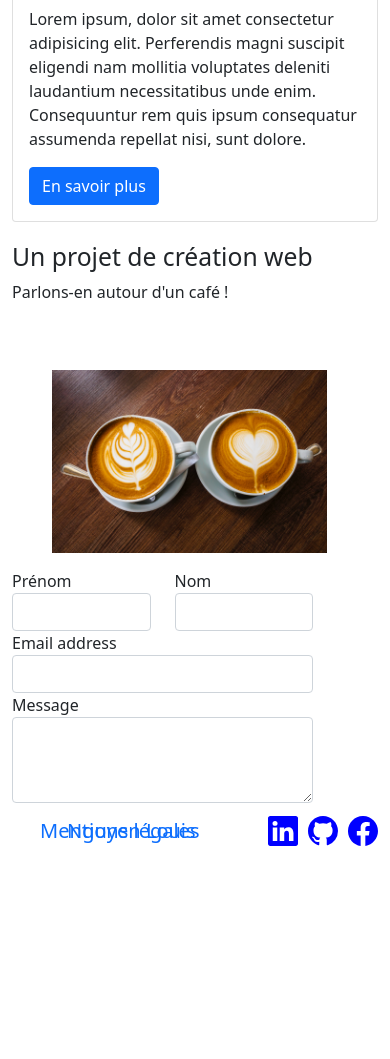
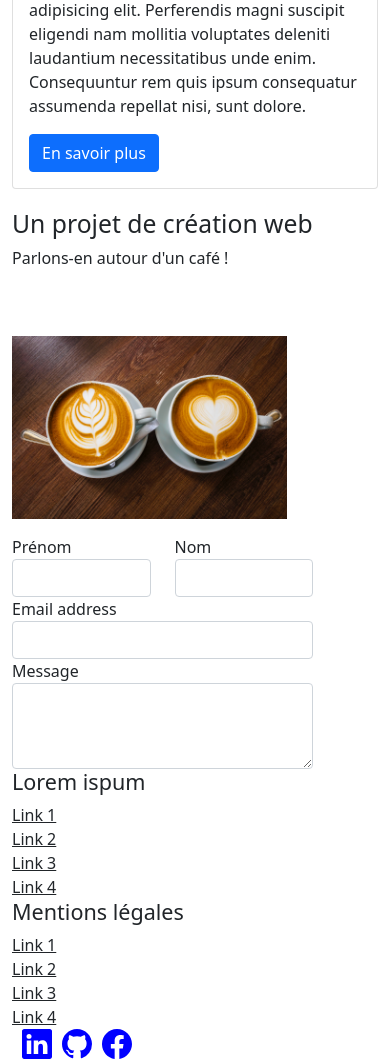
Before and after one commit to Azlou77/boostrap-project, a PHP site: page /project/index.html in a window 390 px wide. Shown: the part 3447-4506 px from the top of the page. Before the commit the page ends 4293 px from the top, so only its background shows below. Run offline with PHP 8.4, Linux system fonts and the light colour scheme.

Commit message:
updates footer and responsive navbar

```diff
--- a/project/css/style.css
+++ b/project/css/style.css
@@ -1,13 +1,22 @@
 /*general*/
-.container{
-    padding-left: 0;
+
+/* navbar */
+a.navbar-brand{
+    display: flex;
+    align-items: center;
+    flex-wrap: inherit;
+    justify-content: space-beetween;
+    margin-left: 8.5%;
+    padding-left: calc(var(--bs-gutter-x) * .5);
 }
-/* navbar */
-.navbar-brand{
-    padding-left: 2.75em;
+
+ul.navbar-nav{
+    margin-left: 8.5%;
 }
-ul.navbar-nav{
-    padding-left: 8.5% !important;
+.navbar-expand-md .navbar-collapse{
+    justify-content: flex-end;
+    margin-right: 20px;
+    margin-left:  14px;
 }
 
 /*section presenation*/
@@ -32,8 +41,7 @@
         margin-top: 50px;
     }
     .col-6.side-picture{
-        width: 92%;
-        margin-left: auto;
+        width: 100%
     }
 
 }
@@ -49,15 +57,25 @@
 
 }
 /*contact section*/
-@media (max-width: 768px) {
-    figure.col-10{
-        margin-left: revert;
-    }
 
-}
 
 
 /*footer*/
 footer svg{
     margin-left: 10px;
 }
+@media (max-width: 768px) {
+    footer .col-4{
+        display: flex;
+        justify-content: center;
+        margin-top: 20px;
+        margin-bottom: 20px;
+    }
+    footer svg{
+        width: 30px;
+    }
+    .align-items-center{
+        width: auto !important;
+
+}
+}
--- a/project/index.html
+++ b/project/index.html
@@ -66,7 +66,7 @@
 
             <div class="col-6 ">
                 <!--side image-->
-                <img src="img/profil.png" class="offset-1" alt="profil image">
+                <img src="img/profil.png"  alt="profil image">
             </div>
         </div>
     </section>
@@ -189,7 +189,7 @@
             </div>
             <div class="col-12 col-md-12 col-lg-8 mt-0">
                 <!--side picture-->
-                <figure class="col col-md-8 col-lg-6 offset-1 offset-lg-4">
+                <figure class="col col-md-8 col-lg-6  offset-lg-4">
                     <img src="img/code.jpg" class="img-fluid" alt="code">
                     <figcaption class="text-center"></figcaption>
                 </figure>
@@ -419,22 +419,49 @@
     <!--footer-->
     <footer class="container">
         <!--menu-->
-            <div class="row d-flex">
-                <!--brand logo-->
-                <div class="col-4">
-                    <nav class="navbar navbar-expand">
-                        <a class="navbar-brand" href="...">Nguyen Louis</a>
-                    </nav>
+            <section class="row footer">
+                <!--Lorem ipsum-->
+                <div class="col-lg-4">
+                    <h3 class="fs-4">Lorem ispum</h3>
+                    <ul class="list-unstyled mb-0">
+                        <li>
+                          <a href="#!" class="text-body">Link 1</a>
+                        </li>
+                        <li>
+                          <a href="#!" class="text-body">Link 2</a>
+                        </li>
+                        <li>
+                          <a href="#!" class="text-body">Link 3</a>
+                        </li>
+                        <li>
+                          <a href="#!" class="text-body">Link 4</a>
+                        </li>
+                      </ul>
                 </div>
+                <!--Grid column-->
                 <!--legal mentions-->
-                <div class="col-3">
-                    <nav class="navbar navbar-expand d-flex justify-content-end">
-                        <a class="navbar-brand" href="...">Mentions légales</a>
-                    </nav>
+                <div class="col-lg-4">
+                    <h3 class="fs-4">Mentions légales</h3>
+                    <ul class="list-unstyled mb-0">
+                        <li>
+                          <a href="#!" class="text-body">Link 1</a>
+                        </li>
+                        <li>
+                          <a href="#!" class="text-body">Link 2</a>
+                        </li>
+                        <li>
+                          <a href="#!" class="text-body">Link 3</a>
+                        </li>
+                        <li>
+                          <a href="#!" class="text-body">Link 4</a>
+                        </li>
+                      </ul>
                     </div>
+                    <!--Grid column-->
                 <!--social media-->
+                <div class="col-lg-4" id="social-media">
+                    <div class="col-5 d-flex align-items-center">
                         <!--svg logo linkedin-->
-                <span class="col-5 d-flex justify-content-end align-items-center">
                         <svg xmlns="http://www.w3.org/2000/svg" width="30" height="30" fill="currentColor" class="bi bi-linkedin" viewBox="0 0 16 16">
                             <path d="M0 1.146C0 .513.526 0 1.175 0h13.65C15.474 0 16 .513 16 1.146v13.708c0 .633-.526 1.146-1.175 1.146H1.175C.526 16 0 15.487 0 14.854V1.146zm4.943 12.248V6.169H2.542v7.225h2.401m-1.2-8.212c.837 0 1.358-.554 1.358-1.248-.015-.709-.52-1.248-1.342-1.248-.822 0-1.359.54-1.359 1.248 0 .694.521 1.248 1.327 1.248h.016zm4.908 8.212V9.359c0-.216.016-.432.08-.586.173-.431.568-.878 1.232-.878.869 0 1.216.662 1.216 1.634v3.865h2.401V9.25c0-2.22-1.184-3.252-2.764-3.252-1.274 0-1.845.7-2.165 1.193v.025h-.016a5.54 5.54 0 0 1 .016-.025V6.169h-2.4c.03.678 0 7.225 0 7.225h2.4"/>
                         </svg>
@@ -450,11 +477,10 @@
                             <path
                                 d="M16 8.049c0-4.446-3.582-8.05-8-8.05C3.58 0-.002 3.603-.002 8.05c0 4.017 2.926 7.347 6.75 7.951v-5.625h-2.03V8.05H6.75V6.275c0-2.017 1.195-3.131 3.022-3.131.876 0 1.791.157 1.791.157v1.98h-1.009c-.993 0-1.303.621-1.303 1.258v1.51h2.218l-.354 2.326H9.25V16c3.824-.604 6.75-3.934 6.75-7.951" />
                         </svg>
-                </span>
-
-
-                <div class="col-4"></div>
                     </div>
+                </div>
+            </div>
+        </section>
     </footer>
 
 
```
Lines whose indentation alone changed are shown as unchanged.
